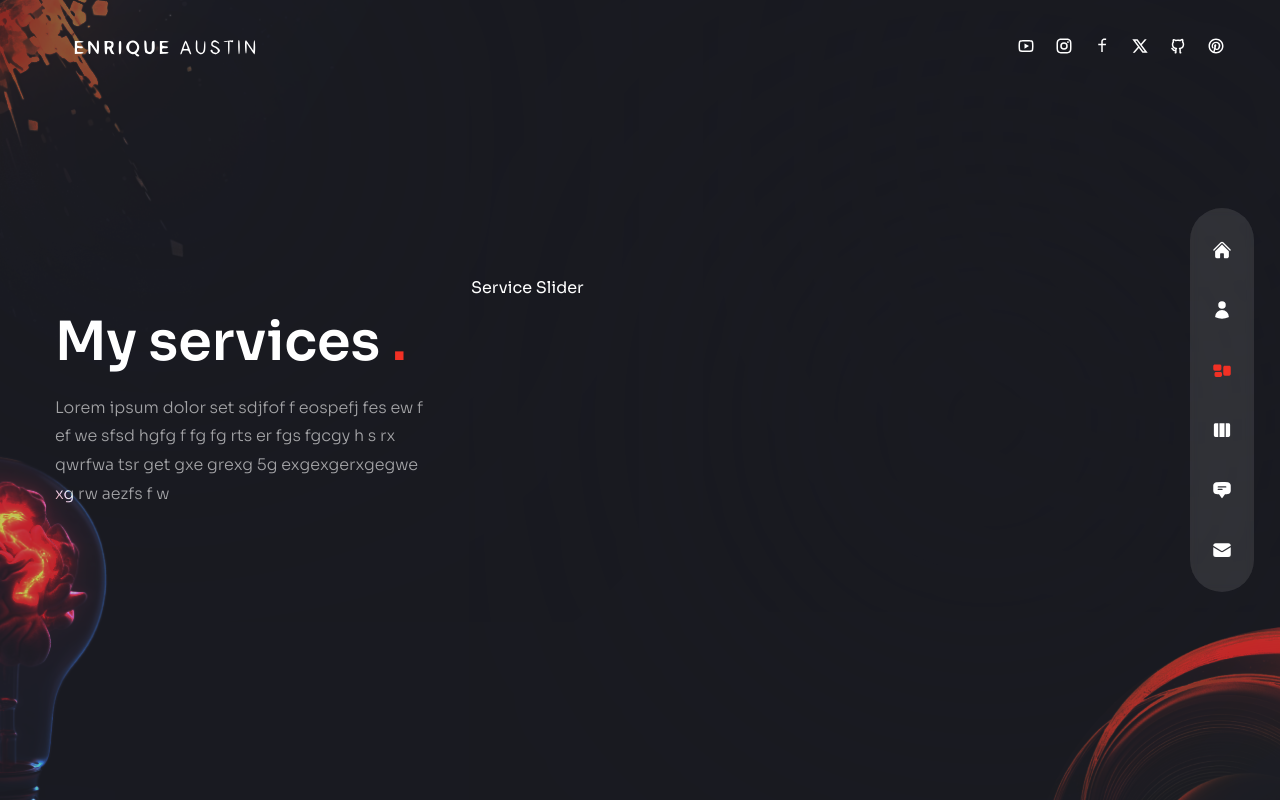
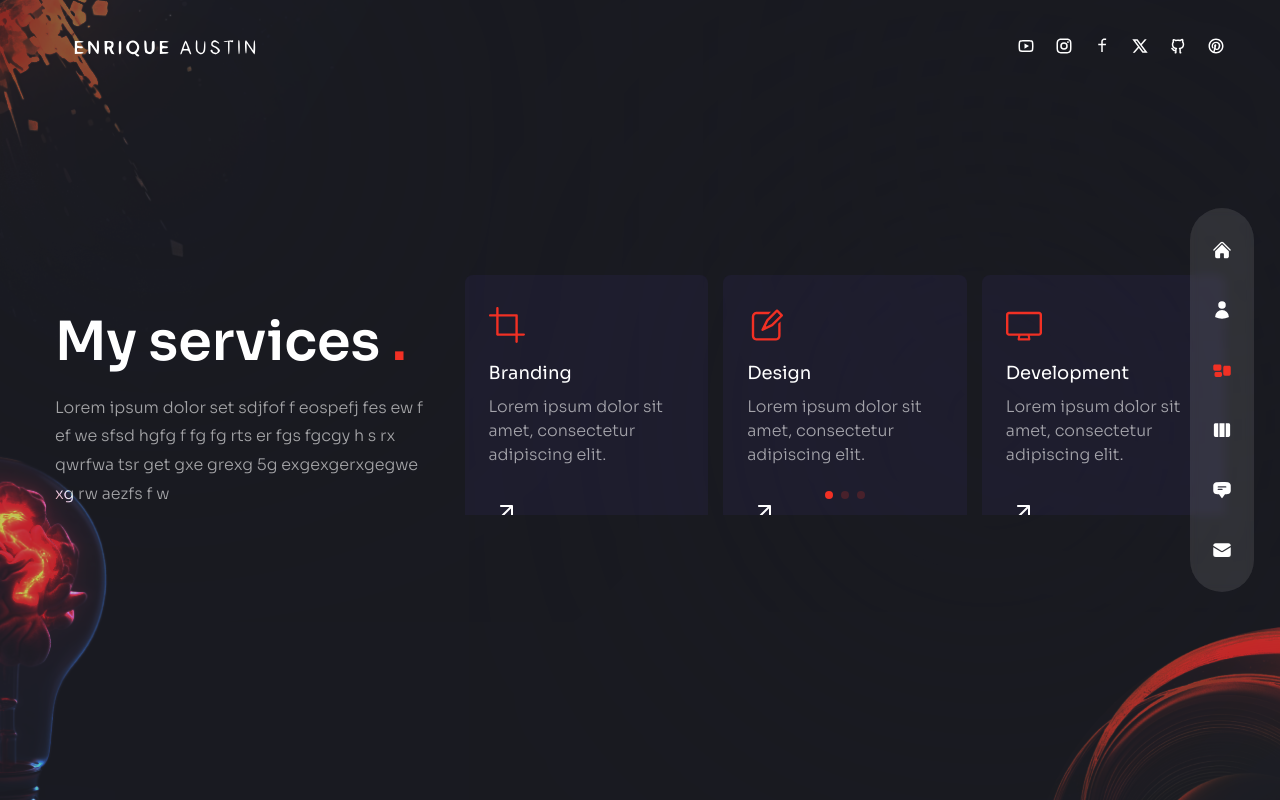
Before and after one commit to EnriqueAustin/PortfolioSite_2024, a Next.js app: page /services in a window 1280 px wide. Built offline with nearby package versions, Linux system fonts and the light colour scheme.

Commit message:
working in services

```diff
--- a/components/ServiceSlider.js
+++ b/components/ServiceSlider.js
@@ -5,6 +5,7 @@
   RxDesktop,
   RxReader,
   RxRocket,
+  RxArrowTopRight,
 } from "react-icons/rx";
 
 
@@ -45,7 +46,48 @@
 import { FreeMode, Pagination } from "swiper";
 
 const ServiceSlider = () => {
-  return <div>Service Slider</div>;
+  return (
+    <Swiper
+      breakpoints={{
+        320: {
+          slidesPerView: 1,
+          spaceBetween: 15,
+        },
+        640: {
+          slidesPerView: 3,
+          spaceBetween: 15,
+        },
+      }}
+      freeMode={true}
+      pagination={{
+        clickable:true
+      }}
+      modules={[FreeMode, Pagination]}
+      className="h-[240px] sm:h-[340]"
+    >
+      {
+        serviceData.map((item, index) => {
+          return (
+            <SwiperSlide key={index}>
+              <div className="bg-[rgba(65,47,123,0.15)] h-max rounded-lg px-6 py-8 flex sm:flex-col gap-x-6 sm:gap-x-0 group cursor-pointer hover:bg-[rgba(89,65,169,0.15)] transition-all duration-300">
+                {/* icon */}
+                <div className="text-4xl text-accent mb-4">{item.icon}</div>
+                {/* title & description */}
+                <div className="mb-8">
+                  <div className="mb-2 text-lg">{item.title}</div>
+                  <p className="max-w-[350px] leading-normal">{item.description}</p>
+                </div>
+                {/* arrow */}
+                <div className="text-3xl">
+                  <RxArrowTopRight className="group-hover:rotate-45 group-hover:text-accent transition-all duration-300"/>
+                </div>
+              </div>
+            </SwiperSlide>
+          );
+        })
+      }
+    </Swiper>
+  );
 };
 
 export default ServiceSlider;
--- a/pages/services/index.js
+++ b/pages/services/index.js
@@ -11,7 +11,7 @@
 const serviceData = [
   {
     icon: <RxCrop />,
-    title: 'Branding',
+    title: 'Network Security',
     description: 'Lorem ipsum dolor sit amet, consectetur adipiscing elit.',
   },
   {
@@ -34,6 +34,11 @@
     title: 'SEO',
     description: 'Lorem ipsum dolor sit amet, consectetur adipiscing elit.',
   },
+  {
+    icon: <RxCrop />,
+    title: 'Branding',
+    description: 'Lorem ipsum dolor sit amet, consectetur adipiscing elit.',
+  },
 ];
 
 import ServiceSlider from "../../components/ServiceSlider";
@@ -51,15 +56,35 @@
         <div className="flex flex-col xl:flex-row gap-x-8">
           {/* text */}
           <div className="text-center flex xl:w-[30vw] flex-col lg:text-left mb-4 xl:mb-0">
-            <h2 className="h2 xl:mt-8">
+            <motion.h2
+              className="h2 xl:mt-8"
+              variants={fadeIn("up", 0.2)}
+              initial="hidden"
+              animate="show"
+              exit="hidden"
+            >
               My services <span className="text-accent">.</span>
-            </h2>
-            <p className="mb-4 max-w-[400px] mx-auto lg:mx-0">
+            </motion.h2>
+            <motion.p
+              className="mb-4 max-w-[400px] mx-auto lg:mx-0"
+              variants={fadeIn("up", 0.4)}
+              initial="hidden"
+              animate="show"
+              exit="hidden"
+            >
               Lorem ipsum dolor set sdjfof f eospefj fes ew f ef we sfsd hgfg f fg fg  rts er fgs fgcgy h s  rx qwrfwa tsr get gxe grexg 5g exgexgerxgegwe xg rw aezfs f w
-            </p>
+            </motion.p>
           </div>
-          {/* slider */}
-          <ServiceSlider />
+          <motion.div
+            className="w-full xl:max-w-[65%]"
+            variants={fadeIn("down", 0.6)}
+            initial="hidden"
+            animate="show"
+            exit="hidden"
+          >
+            {/* slider */}
+            <ServiceSlider />
+          </motion.div>
         </div>
       </div>
       <Bulb />
```
